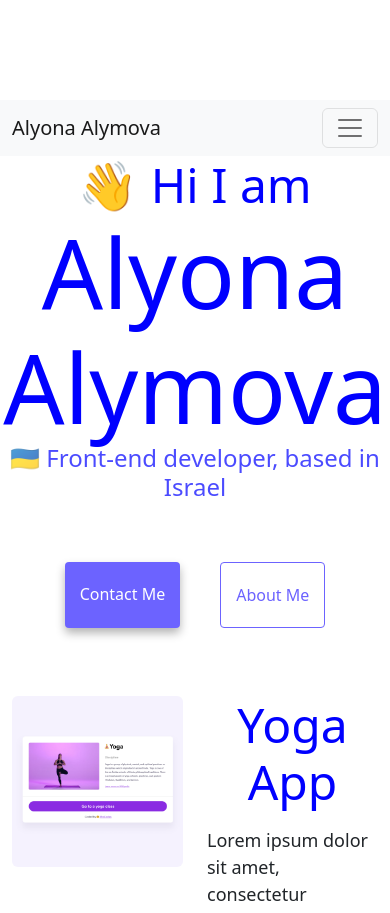
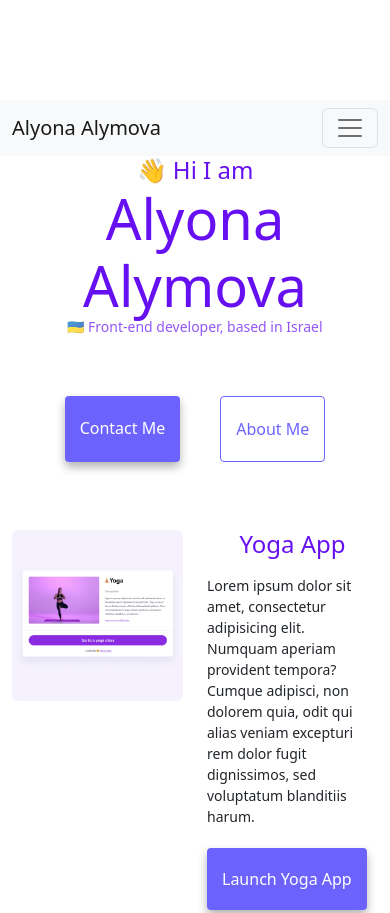
Before and after one commit to Alymova-crypto/portfolio, a plain HTML site: page index.html in a window 390 px wide. Shown: the top 913 px of the page. Drawn offline with nearby package versions, Linux system fonts and the light colour scheme.

Commit message:
commiting

```diff
--- a/index.html
+++ b/index.html
@@ -10,7 +10,7 @@
       crossorigin="anonymous"
     ></script>
 
-    <title>[Your name]</title>
+    <title>Alymova Front-end developer</title>
 
     <link
       href="https://cdn.jsdelivr.net/npm/bootstrap@5.2.0/dist/css/bootstrap.min.css"
--- a/style.css
+++ b/style.css
@@ -87,10 +87,23 @@ p {
   text-decoration: underline;
 }
 @media (max-width: 600px) {
-  h1,
-  h2,
-  h3 {
-    text-align: center;
-    color: blue;
+  p {
+    font-size: 14px;}
+    h1 {
+      font-size: 56px;
+      text-align: center;
+       color: #6610f2;
+
+    }
+    h2 {
+      font-size: 24px;
+      text-align: center;
+      color: #6610f2;
+    }
+    h3 {
+      font-size: 14px;
+      text-align: center;
+      color: #6610f2;
+    }
   }
 }
```
Also changed, not shown: about.html (+1 -1 lines).
